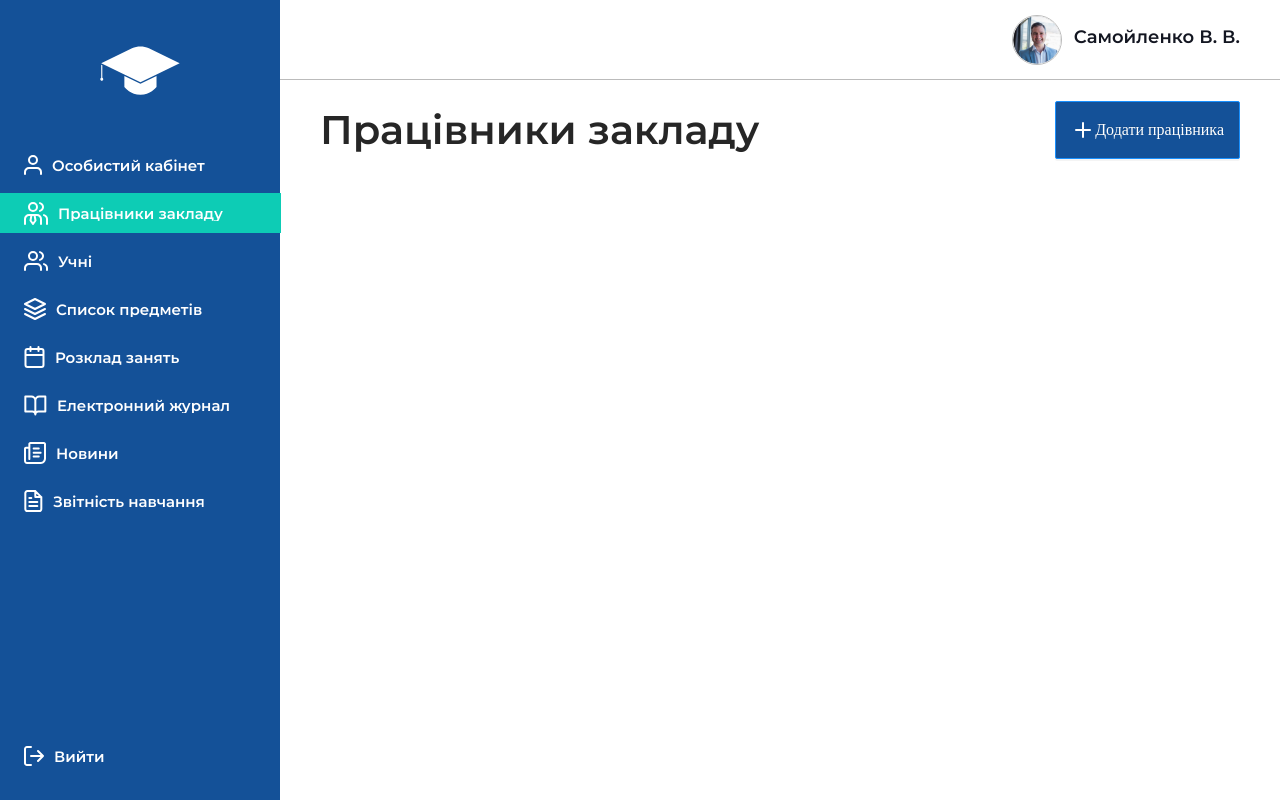
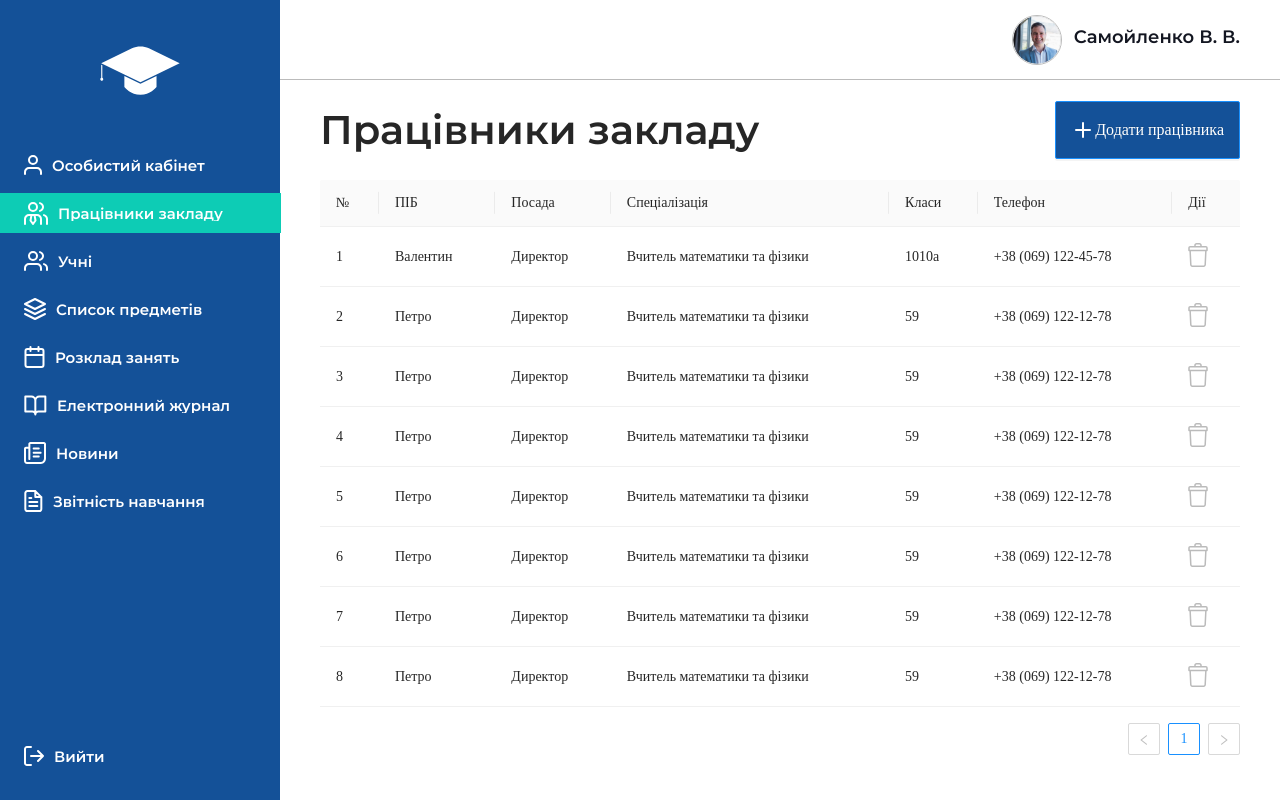
Before and after one commit to MaxSapeyko/school_automation_client, a React (Create React App) app: page /teachers in a window 1280 px wide. Built offline with nearby package versions, Linux system fonts and the light colour scheme; a web font is replaced by a local one.

Commit message:
added teachers table

```diff
--- a/src/MOCK/user.ts
+++ b/src/MOCK/user.ts
@@ -1,4 +1,5 @@
 export const USER_MOCK: UserDto = {
+  id: '1',
   name: 'Валентин',
   surname: 'Вікторович',
   lastname: 'Самойленко',
@@ -7,6 +8,122 @@ export const USER_MOCK: UserDto = {
   password: '123123qwe',
   education: 'Вища освіта',
   universityAddress: 'Вища освіта',
-  position: 'Вчитель математики та фізики',
+  position: 'Директор',
+  specialization: 'Вчитель математики та фізики',
   classes: ['10', '10a'],
 };
+
+export const USERS_MOCK: UserDto[] = [
+  {
+    id: '1',
+    name: 'Валентин',
+    surname: 'Вікторович',
+    lastname: 'Самойленко',
+    phone: '+38 (069) 122-45-78',
+    email: 'samoylenko_2131@gmail.com',
+    password: '123123qwe',
+    education: 'Вища освіта',
+    universityAddress: 'Вища освіта',
+    position: 'Директор',
+    specialization: 'Вчитель математики та фізики',
+    classes: ['10', '10a'],
+  },
+  {
+    id: '2',
+    name: 'Петро',
+    surname: 'Вікторович',
+    lastname: 'Самойленко',
+    phone: '+38 (069) 122-12-78',
+    email: 'samoylenko_4212@gmail.com',
+    password: '1124123qwe',
+    education: 'Вища освіта',
+    universityAddress: 'Вища освіта',
+    position: 'Директор',
+    specialization: 'Вчитель математики та фізики',
+    classes: ['5', '9'],
+  },
+  {
+    id: '3',
+    name: 'Петро',
+    surname: 'Вікторович',
+    lastname: 'Самойленко',
+    phone: '+38 (069) 122-12-78',
+    email: 'samoylenko_4212@gmail.com',
+    password: '1124123qwe',
+    education: 'Вища освіта',
+    universityAddress: 'Вища освіта',
+    position: 'Директор',
+    specialization: 'Вчитель математики та фізики',
+    classes: ['5', '9'],
+  },
+  {
+    id: '4',
+    name: 'Петро',
+    surname: 'Вікторович',
+    lastname: 'Самойленко',
+    phone: '+38 (069) 122-12-78',
+    email: 'samoylenko_4212@gmail.com',
+    password: '1124123qwe',
+    education: 'Вища освіта',
+    universityAddress: 'Вища освіта',
+    position: 'Директор',
+    specialization: 'Вчитель математики та фізики',
+    classes: ['5', '9'],
+  },
+  {
+    id: '5',
+    name: 'Петро',
+    surname: 'Вікторович',
+    lastname: 'Самойленко',
+    phone: '+38 (069) 122-12-78',
+    email: 'samoylenko_4212@gmail.com',
+    password: '1124123qwe',
+    education: 'Вища освіта',
+    universityAddress: 'Вища освіта',
+    position: 'Директор',
+    specialization: 'Вчитель математики та фізики',
+    classes: ['5', '9'],
+  },
+  {
+    id: '6',
+    name: 'Петро',
+    surname: 'Вікторович',
+    lastname: 'Самойленко',
+    phone: '+38 (069) 122-12-78',
+    email: 'samoylenko_4212@gmail.com',
+    password: '1124123qwe',
+    education: 'Вища освіта',
+    universityAddress: 'Вища освіта',
+    position: 'Директор',
+    specialization: 'Вчитель математики та фізики',
+    classes: ['5', '9'],
+  },
+  {
+    id: '7',
+    name: 'Петро',
+    surname: 'Вікторович',
+    lastname: 'Самойленко',
+    phone: '+38 (069) 122-12-78',
+    email: 'samoylenko_4212@gmail.com',
+    password: '1124123qwe',
+    education: 'Вища освіта',
+    universityAddress: 'Вища освіта',
+    position: 'Директор',
+    specialization: 'Вчитель математики та фізики',
+    classes: ['5', '9'],
+  },
+  {
+    id: '8',
+    name: 'Петро',
+    surname: 'Вікторович',
+    lastname: 'Самойленко',
+    phone: '+38 (069) 122-12-78',
+    email: 'samoylenko_4212@gmail.com',
+    password: '1124123qwe',
+    education: 'Вища освіта',
+    universityAddress: 'Вища освіта',
+    position: 'Директор',
+    specialization: 'Вчитель математики та фізики',
+    classes: ['5', '9'],
+  },
+];
--- a/src/components/icons/Trash.tsx
+++ b/src/components/icons/Trash.tsx
@@ -1,6 +1,6 @@
 import React, { FC } from 'react';
 
-const Subjects: FC<IconProps> = ({ ...props }) => {
+const Trash: FC<IconProps> = ({ ...props }) => {
   return (
     <svg
       {...props}
@@ -18,4 +18,4 @@ const Subjects: FC<IconProps> = ({ ...props }) => {
   );
 };
 
-export default Subjects;
+export default Trash;
--- a/src/components/layout/style.ts
+++ b/src/components/layout/style.ts
@@ -1,4 +1,5 @@
 import { createUseStyles } from 'react-jss';
+import { COLORS } from '../../utils/common';
 
 const useStyles = createUseStyles({
   root: {
@@ -9,6 +10,20 @@ const useStyles = createUseStyles({
     '& .main': {
       width: '100%',
     },
+
+    '& .ant-pagination-item': {
+      alignItems: 'center',
+      display: 'flex',
+      justifyContent: 'center',
+    },
+
+    '& .trash__icon:hover': {
+      cursor: 'pointer',
+
+      '&:hover path': {
+        fill: COLORS.blue,
+      },
+    },
   },
 });
 
--- a/src/pages/profile/otherInfo/index.tsx
+++ b/src/pages/profile/otherInfo/index.tsx
@@ -22,7 +22,7 @@ const OtherInfo: FC = () => {
           </Form.Item>
         </Col>
         <Col span={12}>
-          <Form.Item name='position'>
+          <Form.Item name='specialization'>
             <Input />
           </Form.Item>
         </Col>
--- a/src/pages/teachers/index.tsx
+++ b/src/pages/teachers/index.tsx
@@ -1,6 +1,7 @@
 import React, { FC } from 'react';
 
 import Header from './header';
+import Table from './table';
 
 import useStyles from './style';
 
@@ -11,7 +12,7 @@ const Teachers: FC = () => {
     <div className={classes.root}>
       <Header />
 
-
+      <Table />
     </div>
   );
 };
--- /dev/null
+++ b/src/pages/teachers/table/columns.tsx
@@ -0,0 +1,37 @@
+import { ColumnsType } from 'antd/lib/table';
+import Trash from '../../../components/icons/Trash';
+
+const COLUMNS: ColumnsType<UserDto> = [
+  {
+    title: '№',
+    dataIndex: 'id',
+    render: (name: string) => <span>{name}</span>,
+  },
+  {
+    title: 'ПІБ',
+    dataIndex: 'name',
+    render: (name: string) => <span>{name}</span>,
+  },
+  {
+    title: 'Посада',
+    dataIndex: 'position',
+  },
+  {
+    title: 'Спеціалізація',
+    dataIndex: 'specialization',
+  },
+  {
+    title: 'Класи',
+    dataIndex: 'classes',
+  },
+  {
+    title: 'Телефон',
+    dataIndex: 'phone',
+  },
+  {
+    title: 'Дії',
+    render: (_field: string) => <Trash className='trash__icon'/>,
+  },
+];
+
+export default COLUMNS;
--- /dev/null
+++ b/src/pages/teachers/table/index.tsx
@@ -0,0 +1,22 @@
+import React, { FC } from 'react';
+import { Table as AntTable } from 'antd';
+
+import COLUMNS from './columns';
+
+import { USERS_MOCK } from '../../../MOCK/user';
+
+const Table: FC = () => {
+  return (
+    <AntTable
+      columns={COLUMNS}
+      dataSource={USERS_MOCK}
+      pagination={{
+        pageSize: 50,
+        position: ['bottomRight'],
+        showSizeChanger: false,
+      }}
+    />
+  );
+};
+
+export default Table;
--- a/src/typings/user.d.ts
+++ b/src/typings/user.d.ts
@@ -1,4 +1,5 @@
 declare interface UserDto {
+  id: string;
   name: string;
   surname: string;
   lastname: string;
@@ -8,5 +9,6 @@ declare interface UserDto {
   education: string;
   universityAddress: string;
   position: string;
+  specialization: string;
   classes: string[];
 }
```
